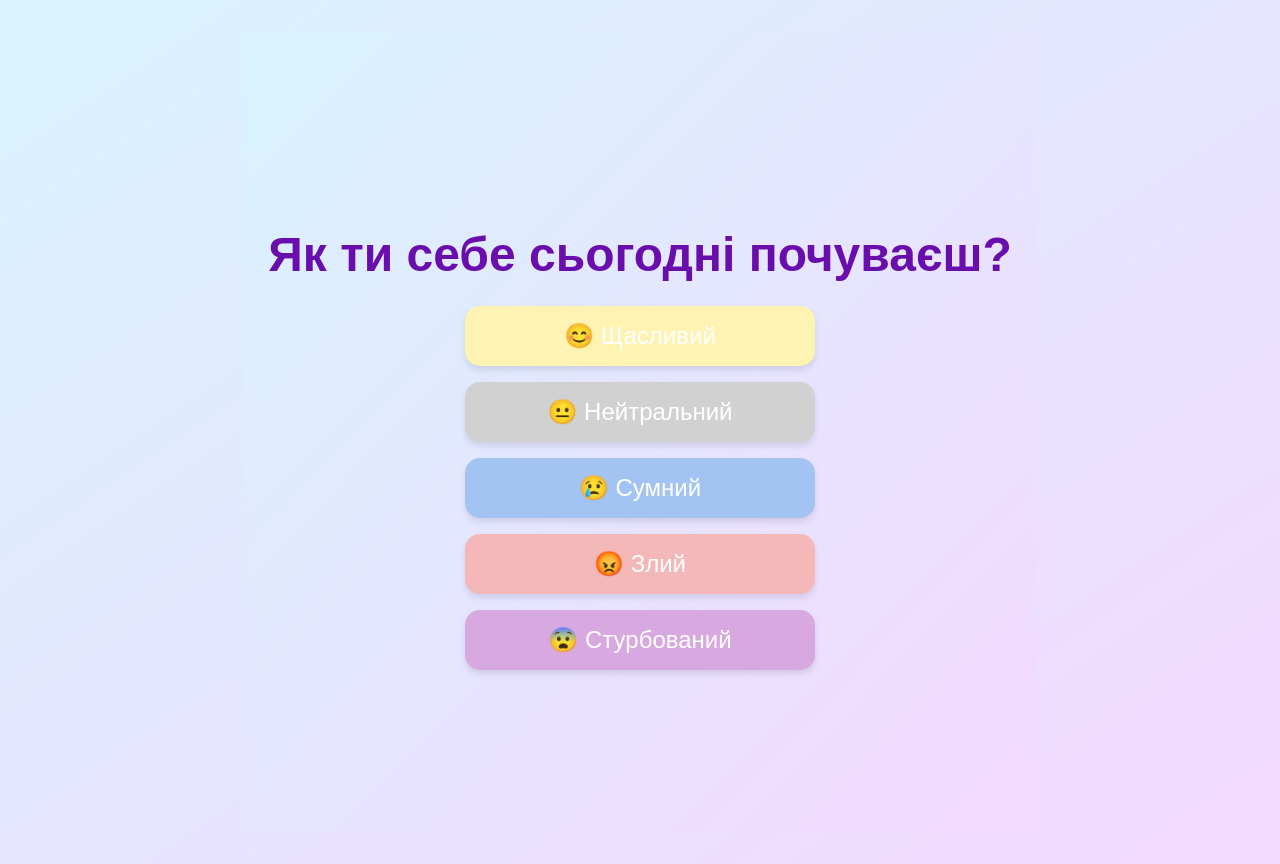
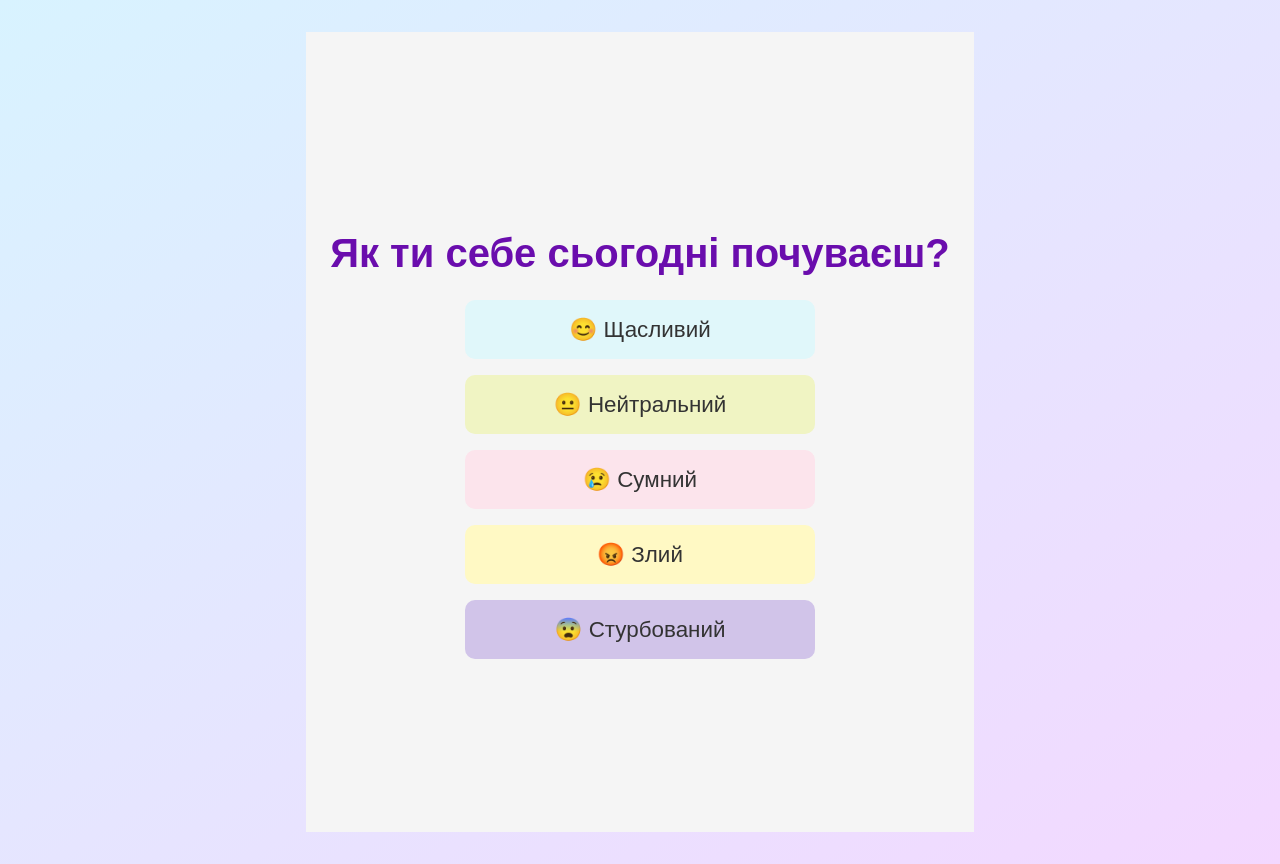
Before and after one commit to Milana-Budzanovska/Be-FocusEd, a React (Create React App) app: page / in a window 1280 px wide. Built offline with nearby package versions, Linux system fonts and the light colour scheme; no server answers.

Commit message:
Update MoodCheck.js

```diff
--- a/src/MoodCheck.js
+++ b/src/MoodCheck.js
@@ -5,11 +5,11 @@ import { useNavigate } from 'react-router-dom';
 export default function MoodCheck() {
   const navigate = useNavigate();
   const moods = [
-    { label: '😊 Щасливий', color: '#fff3b3' }, // пастельний жовтий
-    { label: '😐 Нейтральний', color: '#d1d1d1' }, // пастельний сірий
-    { label: '😢 Сумний', color: '#a3c4f3' }, // пастельний блакитний
-    { label: '😡 Злий', color: '#f4b8b8' }, // пастельний червоний
-    { label: '😨 Стурбований', color: '#d8a9e0' } // пастельний фіолетовий
+    { label: '😊 Щасливий', color: '#e0f7fa' }, // м'який блакитний
+    { label: '😐 Нейтральний', color: '#f0f4c3' }, // пастельний зелений
+    { label: '😢 Сумний', color: '#fce4ec' }, // м'який рожевий
+    { label: '😡 Злий', color: '#fff9c4' }, // світлий жовтий
+    { label: '😨 Стурбований', color: '#d1c4e9' } // пастельний фіолетовий
   ];
 
   const handleMoodSelect = (mood) => {
@@ -19,7 +19,7 @@ export default function MoodCheck() {
 
   const containerStyle = {
     minHeight: '100vh',
-    background: 'linear-gradient(to bottom right, #d8f3ff, #f3d8ff)',
+    background: '#f5f5f5', // ніжний фон для кращого контрасту
     display: 'flex',
     flexDirection: 'column',
     alignItems: 'center',
@@ -31,9 +31,9 @@ export default function MoodCheck() {
   };
 
   const headingStyle = {
-    fontSize: '3rem', // великий шрифт для заголовка
+    fontSize: '2.5rem', // великий шрифт для заголовка
     fontWeight: 'bold',
-    color: '#6a0dad',
+    color: '#6a0dad', // м'який фіолетовий для заголовка
     marginBottom: '1.5rem',
     textAlign: 'center',
   };
@@ -44,28 +44,22 @@ export default function MoodCheck() {
     gap: '1rem',
     alignItems: 'center',
     width: '100%',
-    maxWidth: '400px',
+    maxWidth: '350px', // щоб кнопки не були занадто широкими на екрані
   };
 
   const buttonStyle = (color) => ({
-    fontSize: '1.5rem',
-    padding: '1rem 2rem',
-    borderRadius: '15px',
+    fontSize: '1.4rem',
+    padding: '1rem 1.5rem',
+    borderRadius: '10px', // округлі краї
     border: 'none',
     backgroundColor: color,
-    color: 'white',
+    color: '#333', // темний текст для кращої читабельності
     cursor: 'pointer',
-    boxShadow: '0 4px 6px rgba(0, 0, 0, 0.1)',
     transition: 'background-color 0.3s ease-in-out',
     width: '100%',
-    maxWidth: '350px',
     textAlign: 'center',
+    boxSizing: 'border-box',
   });
-
-  const buttonHoverStyle = {
-    transform: 'scale(1.05)',
-    backgroundColor: '#a29bfe', // Hover effect для всіх кнопок
-  };
 
   return (
     <div style={containerStyle}>
@@ -76,8 +70,6 @@ export default function MoodCheck() {
             key={index}
             onClick={() => handleMoodSelect(mood.label)}
             style={buttonStyle(mood.color)}
-            onMouseOver={(e) => e.currentTarget.style.backgroundColor = '#a29bfe'}
-            onMouseOut={(e) => e.currentTarget.style.backgroundColor = mood.color}
           >
             {mood.label}
           </button>
```
